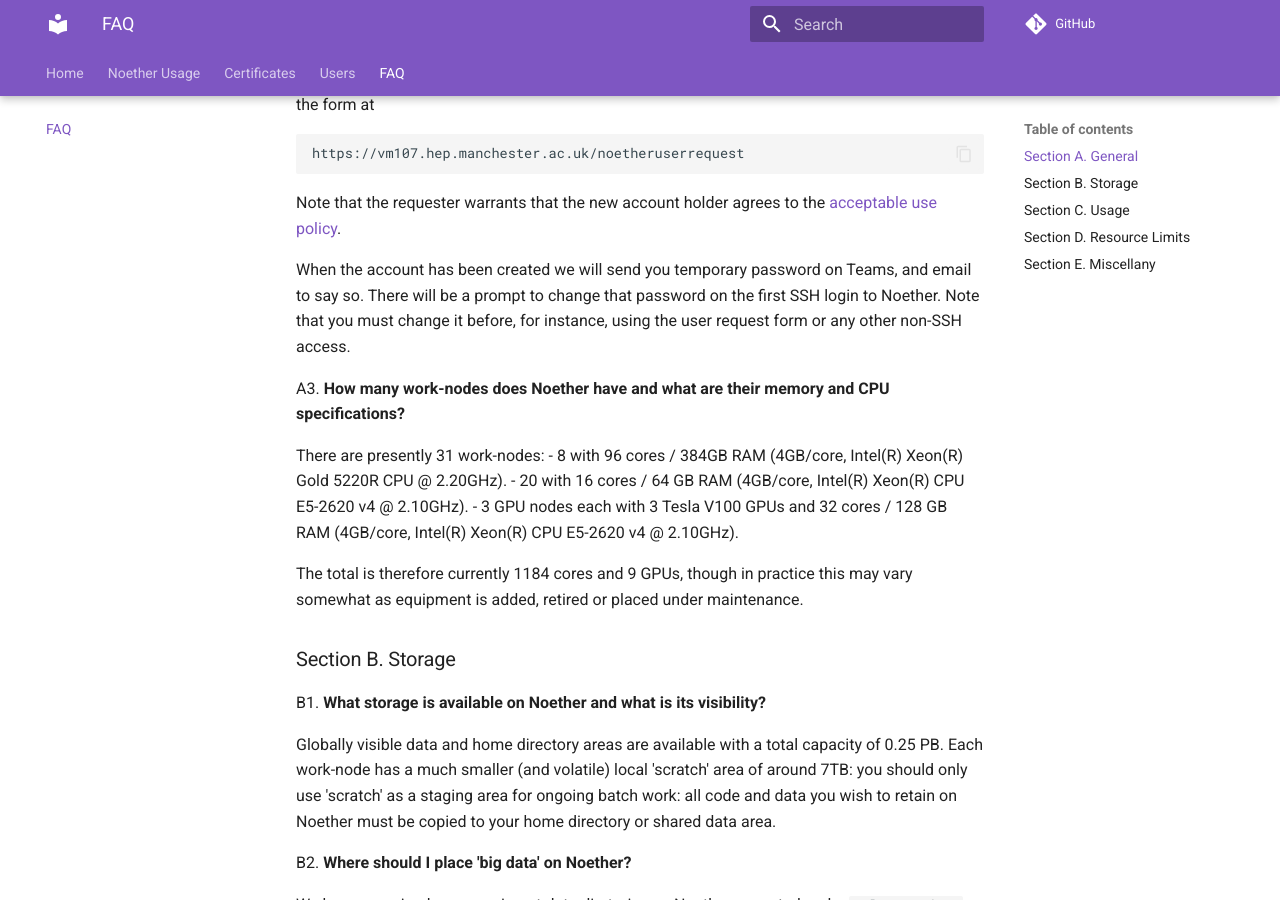
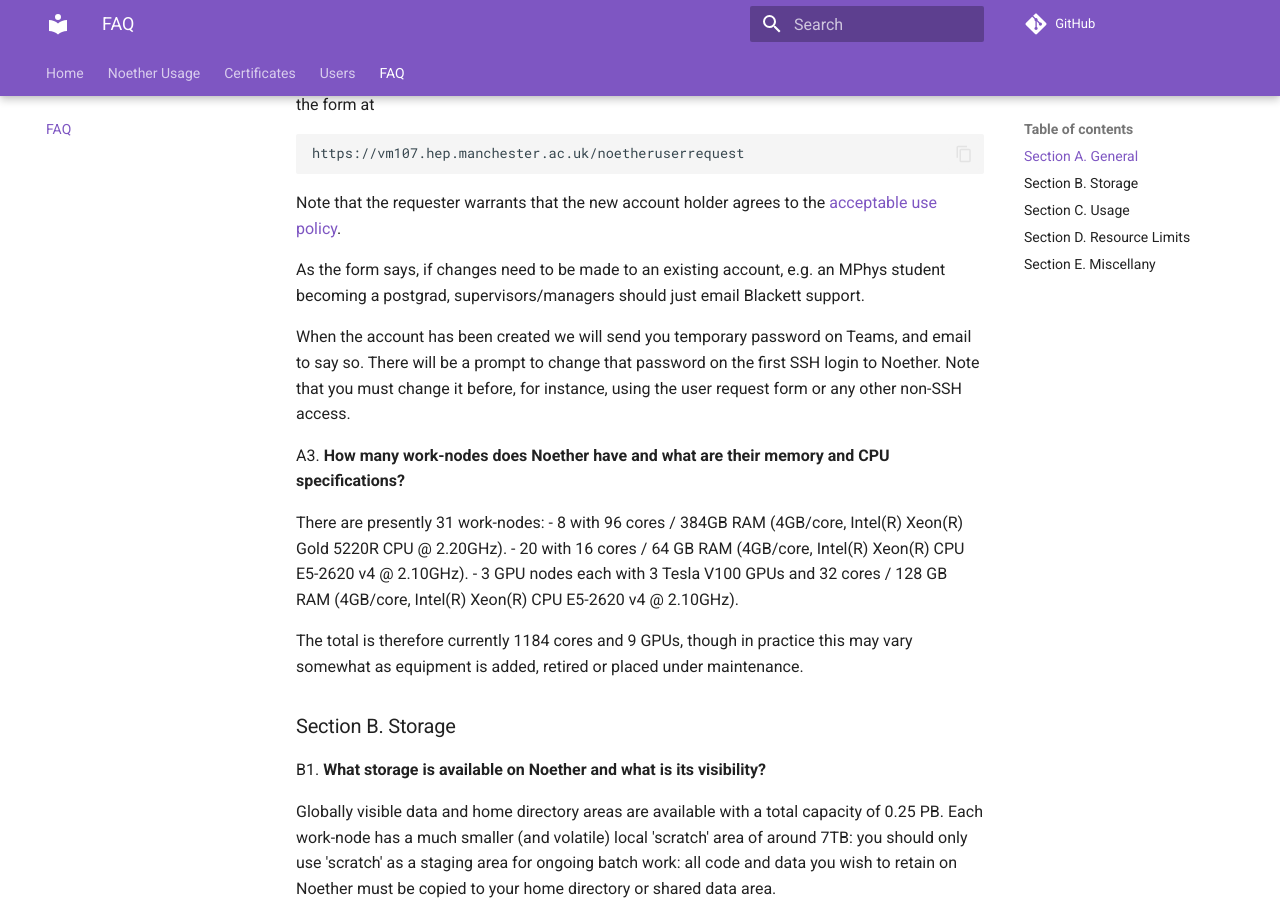
Before and after one commit to MANHEP/maf-helpdesk, an MkDocs documentation site: the page built from docs/noether_faq.md, in a window 1280 px wide and 900 px high, scrolled down 450 px. Built offline with MkDocs 1.6.1 and Material for MkDocs 9.7.7, drawn with Linux system fonts in a browser that asks for light colours; comment, search, counter and statistics services are not loaded.

Commit message:
Add FAQ note about existing accounts

````diff
--- a/docs/noether_faq.md
+++ b/docs/noether_faq.md
@@ -18,6 +18,8 @@ They need to fill in the form at
 https://vm107.hep.manchester.ac.uk/noetheruserrequest
 ```
 Note that the requester warrants that the new account holder agrees to the [acceptable use policy](../noether_acceptable_use/).
+
+As the form says, if changes need to be made to an existing account, e.g. an MPhys student becoming a postgrad, supervisors/managers should just email Blackett support.
 
 When the account has been created we will send you temporary password on Teams, and email to say so. There will be a prompt to change that password on the first SSH login to Noether. Note that you must change it before, for instance, using the user request form or any other non-SSH access.
 
````
